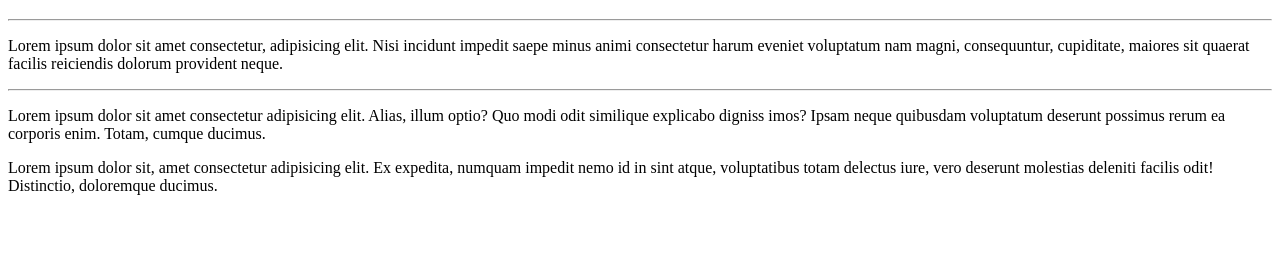
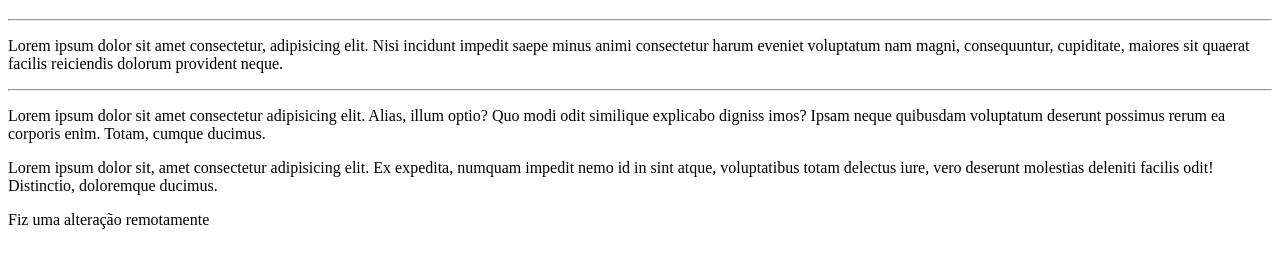
Before and after one commit to Matheus-R-Sena/Hello-World, a plain HTML site: page web/index.html in a window 1280 px wide. Shown: the part 61-326 px from the top of the page. Drawn offline with Linux system fonts and the light colour scheme.

Commit message:
I have made a remote commit
That's it.

```diff
--- a/web/index.html
+++ b/web/index.html
@@ -21,6 +21,7 @@
          <p>Lorem ipsum dolor sit, amet consectetur adipisicing elit. Ex expedita, numquam impedit nemo id
              in sint atque, voluptatibus totam
              delectus iure, vero deserunt molestias deleniti facilis odit! Distinctio, doloremque ducimus.</p>
+    <p> Fiz uma alteração remotamente </p>
 
 
 
```
